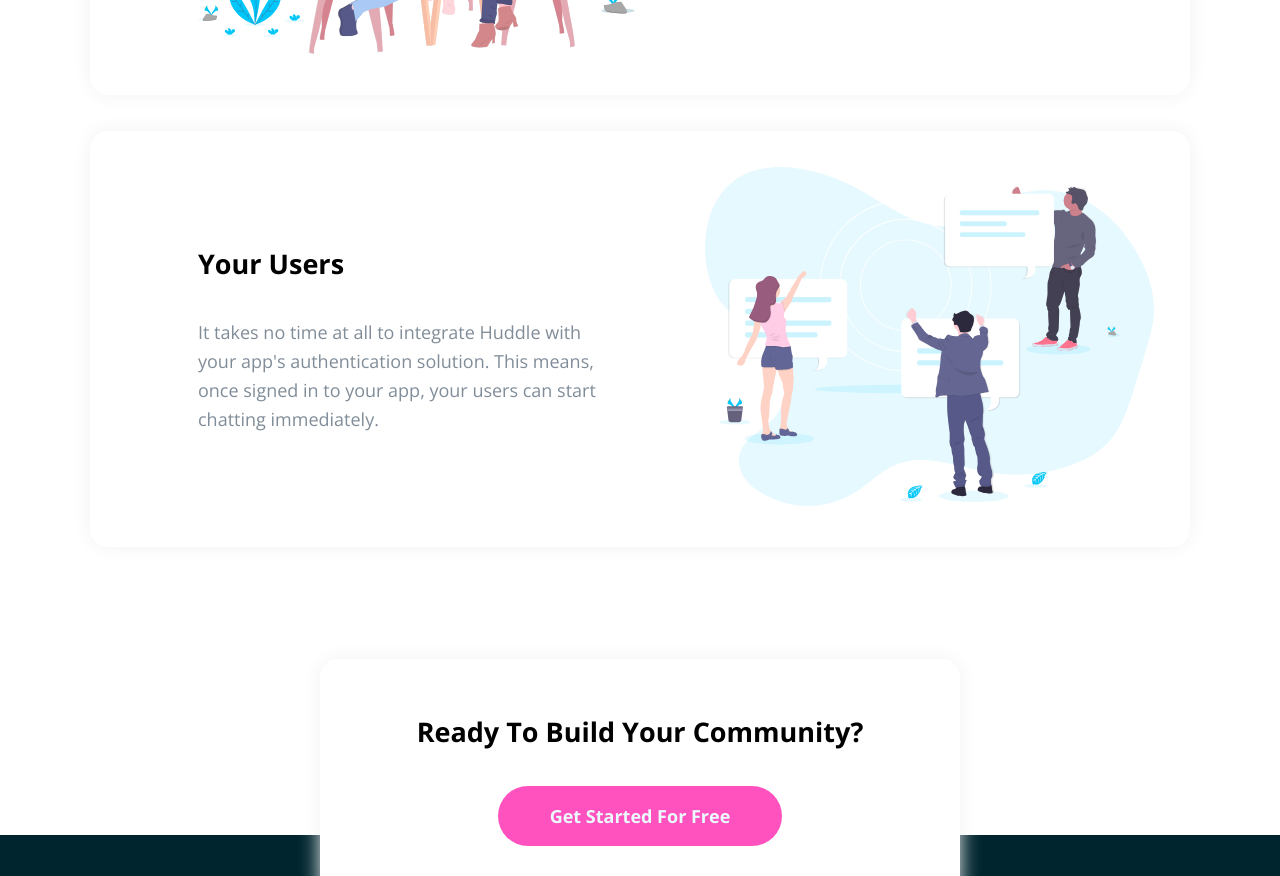
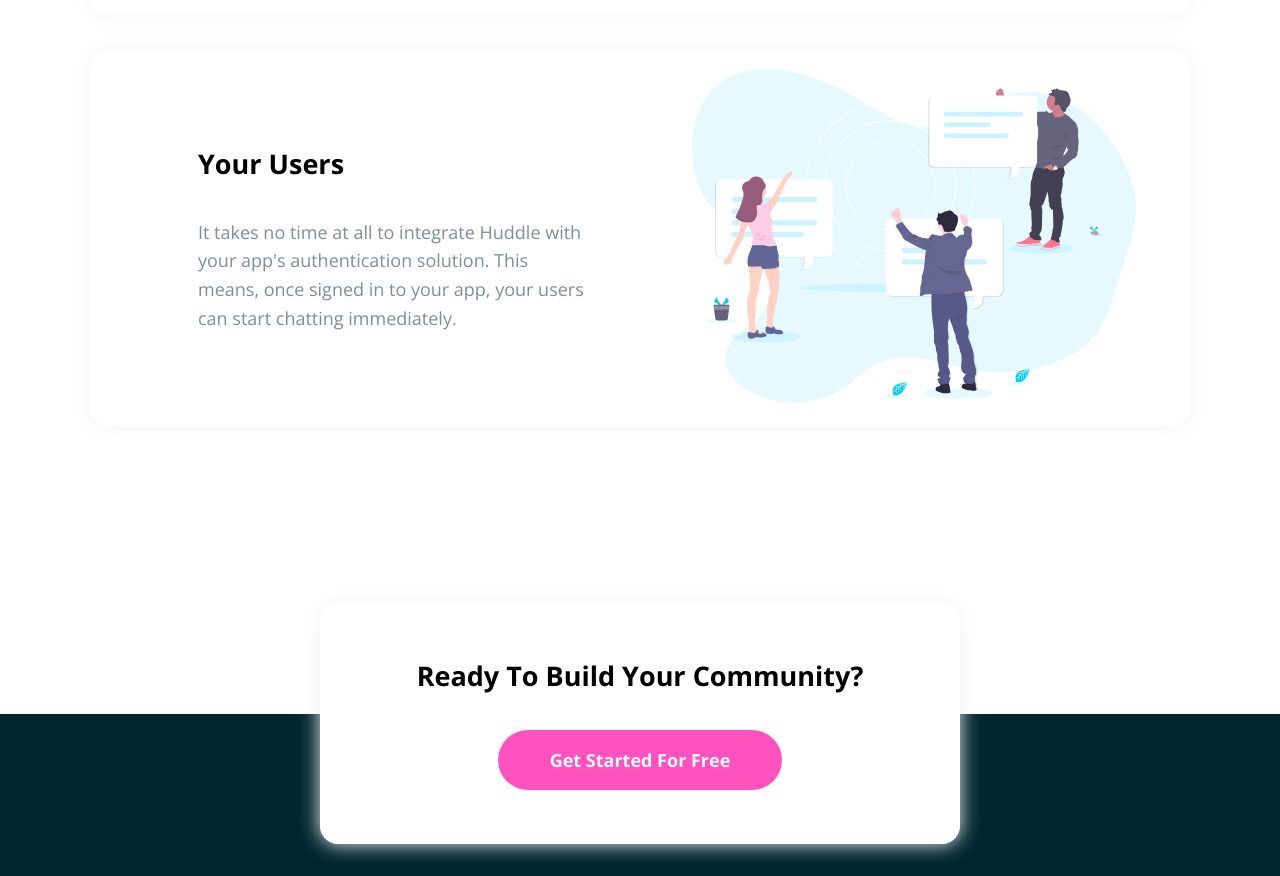
Before and after one commit to micSlusarczyk/landing-page-2, a plain HTML site: page index.html in a window 1280 px wide. Shown: the part 1596-2472 px from the top of the page. Drawn offline with nearby package versions, Linux system fonts and the light colour scheme.

Commit message:
style repair

```diff
--- a/style.css
+++ b/style.css
@@ -124,7 +124,7 @@ main {
     flex-direction: row;
     align-items: center;
     gap: 6rem;
-    padding: 2rem 2rem 2rem 6rem;
+    padding: 1rem 3rem 1rem 6rem;
     box-shadow: 0px 0px 20px hsl(208, 11%, 95%);
     border-radius: 1rem;
 }
@@ -134,7 +134,7 @@ main {
 
 .box:nth-child(4) {
     position: absolute;
-    bottom: -212%;
+    bottom: -205%;
     left: 25%;
     width: 50%;
     text-align: center;
@@ -215,11 +215,12 @@ footer {
 .copyright {
     display: grid;
     grid-column: span 5;
+    justify-content: end;
 }
 
 .copyright p {
     font-size: 0.7rem;
-    float: right;
+
 }
 
 i {
```
